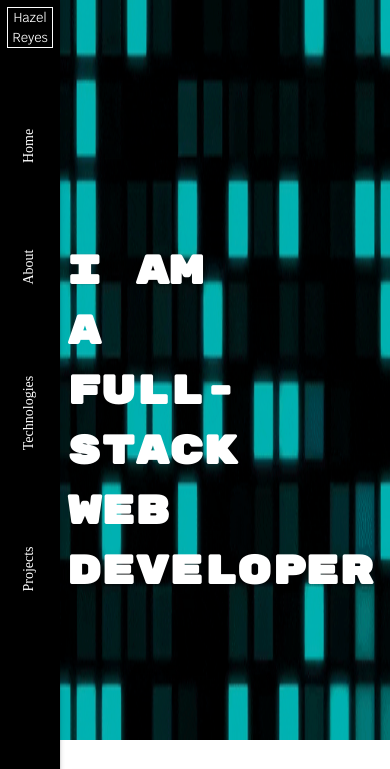
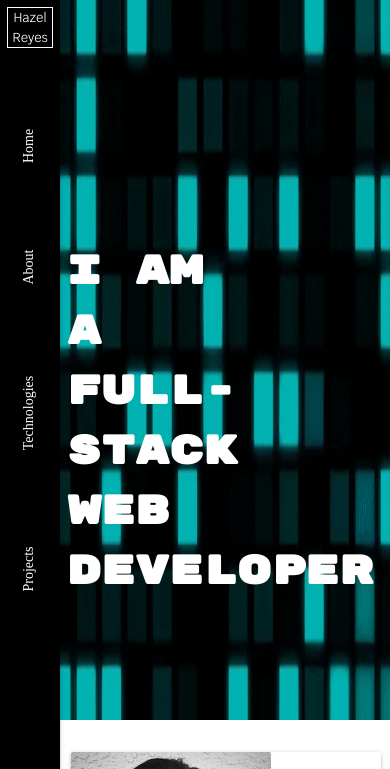
Before and after one commit to hazelreyes/full-stack-portfolio, a plain HTML site: page index.html in a window 390 px wide. Shown: the top 769 px of the page. Drawn offline with nearby package versions, Linux system fonts and the light colour scheme; a web font is replaced by a local one.

Commit message:
adjusted spacing and image

```diff
--- a/assets/css/style.css
+++ b/assets/css/style.css
@@ -308,6 +308,6 @@ hr {
     margin-left: 25px;
   }
   #main-image {
-    height: 740px;
+    height: 720px;
   }
 }
```
Also changed, not shown: index.html (+1 -0 lines).
